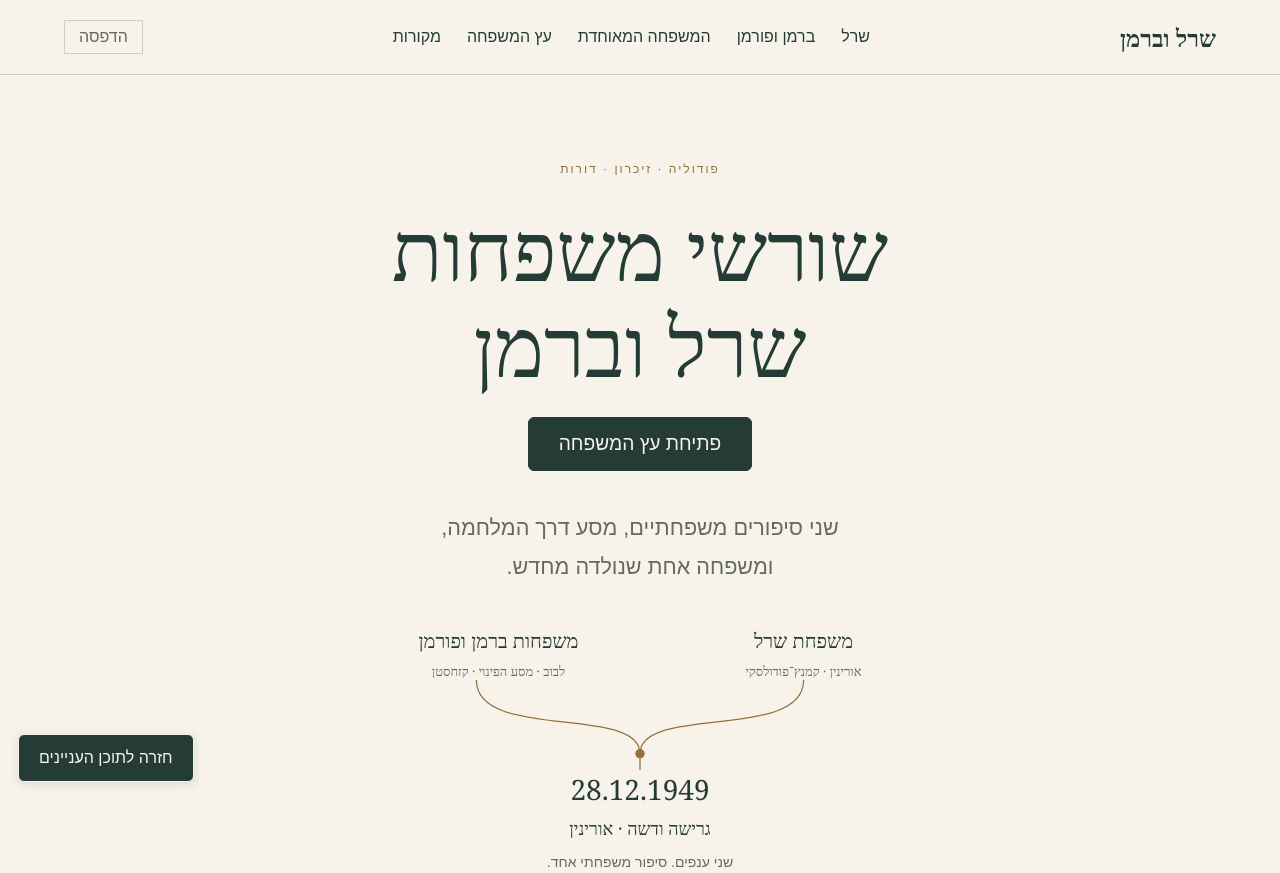
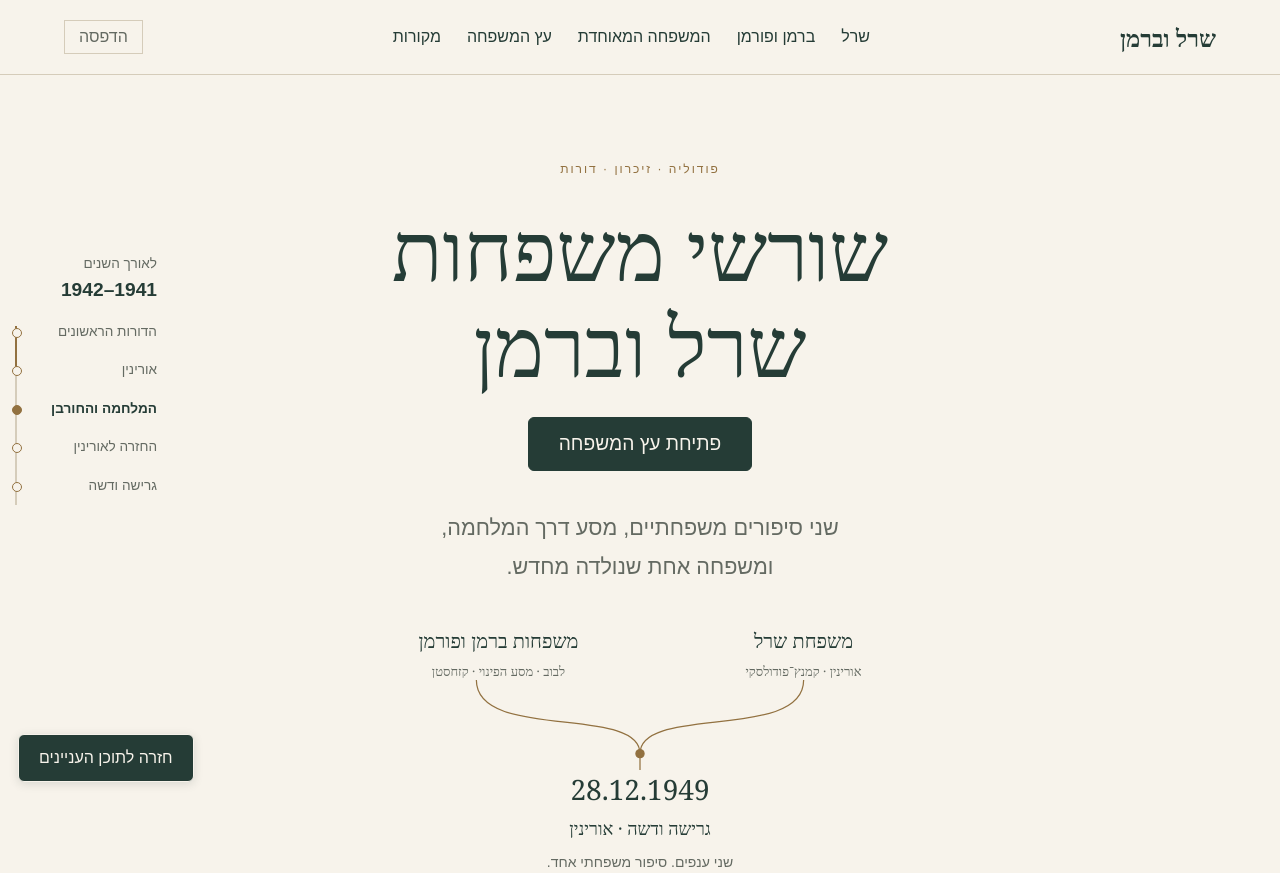
Before and after one commit to klainerg/sherel-berman-family, a plain HTML site: page index.html in a window 1280 px wide. Shown: the top 873 px of the page. Drawn offline with Linux system fonts and the light colour scheme.

Commit message:
ציר זמן צף, חזרה להתחלה ליד העץ ותצוגת התמונות

```diff
--- a/app.js
+++ b/app.js
@@ -2,7 +2,7 @@
 'use strict';
 const el=(tag,text,className)=>{const node=document.createElement(tag);if(text!==undefined)node.textContent=text;if(className)node.className=className;return node;};
 const safeName=name=>/^[a-zA-Z0-9][a-zA-Z0-9_.-]*$/.test(name)&&!name.includes('..');
-const fetchFile=async(path,json=false)=>{const r=await fetch(path);if(!r.ok)throw new Error(path);return json?r.json():r.text();};
+const fetchFile=async(path,json=false)=>{const r=await fetch(path+'?v=20261121-photos',{cache:'no-store'});if(!r.ok)throw new Error(path);return json?r.json():r.text();};
 let sourceMap=new Map();
 let references=new Map();
 let zoom=1;
@@ -20,8 +20,8 @@ function inline(node,text){
   node.append(document.createTextNode(text.slice(start)));
 }
 function figure(filename,caption){
-  const fig=el('figure');const placeholder=el('div',undefined,'placeholder');placeholder.append(el('span','▧'),el('small','מקום לתמונה מהאלבום המשפחתי'));fig.append(placeholder,el('figcaption',caption));
-  if(safeName(filename)){const image=new Image();image.alt=caption;image.loading='lazy';image.onload=()=>{const button=el('button');button.type='button';button.setAttribute('aria-label',`הגדלת תמונה: ${caption}`);button.append(image);button.onclick=()=>showImage(image.src,caption);placeholder.replaceWith(button);};image.src=`assets/images/${encodeURIComponent(filename)}`;}
+  const fig=el('figure');fig.hidden=true;let imageDone;fig.ready=new Promise(resolve=>imageDone=resolve);
+  if(safeName(filename)){const image=new Image();image.alt=caption;image.loading='eager';image.decoding='async';image.onload=()=>{const button=el('button');button.type='button';button.setAttribute('aria-label',`הגדלת תמונה: ${caption}`);button.append(image);button.onclick=()=>showImage(image.src,caption);fig.append(button,el('figcaption',caption));fig.hidden=false;imageDone();};image.onerror=()=>imageDone();image.src=`assets/images/${encodeURIComponent(filename)}`;}else{imageDone();}
   return fig;
 }
 function renderChapter(chapter,text){
@@ -45,6 +45,7 @@ async function init(){
     const nav=document.querySelector('#chapter-nav');chapters.forEach(c=>{const a=el('a',c.title);a.href=`#${c.id}`;nav.append(a);});
     const list=document.querySelector('#source-list');sources.forEach(s=>{const li=el('li');li.id=`source-${s.id}`;li.append(el('strong',s.title),el('div',s.note));if(s.url){try{const url=new URL(s.url);if(['http:','https:'].includes(url.protocol)){const a=el('a','פתיחת המקור');a.href=url.href;a.target='_blank';a.rel='noopener noreferrer';li.append(a);}}catch{}}else li.append(el('span','פרטי ההפניה טרם צורפו','source-status'));(references.get(s.id)||[]).forEach((id,i)=>{const a=el('a',` חזרה לסיפור${i?' '+(i+1):''} ↩`);a.href=`#${id}`;li.append(a);});list.append(li);});
     const observer=new IntersectionObserver(entries=>{for(const entry of entries){if(entry.isIntersecting){nav.querySelectorAll('a').forEach(a=>{const active=a.hash===`#${entry.target.id}`;a.classList.toggle('active',active);if(active)a.setAttribute('aria-current','location');else a.removeAttribute('aria-current');});}}},{rootMargin:'-10% 0px -65% 0px'});results.forEach(a=>observer.observe(a));
+    await Promise.all([...story.querySelectorAll('figure')].map(fig=>fig.ready));
     document.dispatchEvent(new Event('story-ready'));
   }catch(error){story.replaceChildren(el('p','לא ניתן לטעון את הסיפור כעת. יש לרענן את הדף. לתצוגה מקומית יש לפתוח דרך שרת תצוגה ולא בלחיצה כפולה על הקובץ.'));console.error('טעינת תוכן נכשלה',error);}
 }
--- a/family-tree.js
+++ b/family-tree.js
@@ -2,7 +2,7 @@
 (()=>{
   const root=document.getElementById('tree');if(!root)return;
   const make=(tag,text,cls)=>{const e=document.createElement(tag);if(text)e.textContent=text;if(cls)e.className=cls;return e;};
-  const heading=make('h2','עץ המשפחה');root.append(heading,make('p','שני ענפים נפגשים בגרישה ודשה, וממשיכים אל הדורות הבאים. גררו לכל כיוון; בטלפון אפשר לצבוט בשתי אצבעות להגדלה. לחצו על שם לפרטים ולמעבר לסיפור.'));
+  const heading=make('h2','עץ המשפחה');const headingRow=make('div',null,'tree-heading-row');const home=make('a','חזרה להתחלה','tree-home');home.href='#home';headingRow.append(heading,home);root.append(headingRow,make('p','שני ענפים נפגשים בגרישה ודשה, וממשיכים אל הדורות הבאים. גררו לכל כיוון; בטלפון אפשר לצבוט בשתי אצבעות להגדלה. לחצו על שם לפרטים ולמעבר לסיפור.'));
   const controls=make('div',null,'tree-controls');controls.setAttribute('role','group');controls.setAttribute('aria-label','ניווט בעץ המשפחה');
   const viewport=make('div',null,'tree-viewport');viewport.tabIndex=0;viewport.setAttribute('role','region');viewport.setAttribute('aria-label','עץ משפחה שניתן להזיז ולהגדיל');viewport.setAttribute('aria-describedby','tree-help');
   const canvas=make('div',null,'tree-canvas');viewport.append(canvas);
--- a/interactive.css
+++ b/interactive.css
@@ -1,4 +1,18 @@
 [hidden]{display:none!important}
+.tree-heading-row{display:flex;justify-content:space-between;align-items:center;flex-wrap:wrap;gap:16px;margin-bottom:18px}
+.tree-heading-row h2{margin:0}
+.tree-home{display:inline-flex;align-items:center;justify-content:center;min-height:50px;padding:12px 24px;border-radius:6px;background:var(--ink);color:var(--paper);font-size:1.15rem;text-decoration:none}
+.reading-timeline{position:fixed;left:12px;top:32vh;width:145px;z-index:3;color:var(--muted);font-family:Arial,sans-serif;pointer-events:none}
+.timeline-title{display:block;font-size:.85rem;margin-bottom:8px}
+.timeline-year{display:block;font-size:1.2rem;color:var(--ink);margin-bottom:12px}
+.timeline-progress{position:absolute;left:3px;top:70px;bottom:0;width:2px;background:var(--line);min-height:120px}
+.timeline-progress>span{display:block;width:100%;background:var(--accent)}
+.timeline-stops a{position:relative;display:block;font-size:.85rem;line-height:1.5;padding:9px 0 9px 18px;text-decoration:none;pointer-events:auto}
+.timeline-stops a::before{content:'';position:absolute;left:0;top:15px;width:8px;height:8px;border:1px solid var(--accent);border-radius:50%;background:var(--paper)}
+.timeline-stops a[aria-current]{color:var(--ink);font-weight:bold}
+.timeline-stops a[aria-current]::before{background:var(--accent)}
+@media(max-width:1050px){.reading-timeline{left:1px;width:15px;top:29vh}.timeline-title,.timeline-stops a span{display:none}.timeline-year{writing-mode:vertical-rl;font-size:12px;line-height:14px;margin-bottom:10px;min-height:55px}.timeline-stops a{width:14px;height:24px;padding:0}.timeline-stops a::before{left:3px;top:8px;width:6px;height:6px}.timeline-progress{left:6px;top:80px;min-height:100px}}
+@media print{.reading-timeline,.tree-home{display:none!important}}
 .hero-tree-link{display:inline-flex;justify-content:center;align-items:center;min-height:54px;padding:14px 30px;border:1px solid var(--ink);border-radius:6px;background:var(--ink);color:var(--paper);font:1.2rem Arial,sans-serif;text-decoration:none;margin:0 0 16px}
 .hero-tree-link:hover{background:#3d574c}
 article p{font-size:1.4rem;line-height:1.95}
--- /dev/null
+++ b/reading-timeline.js
@@ -0,0 +1,28 @@
+/* A reading timeline in the page gutter; it never changes the text layout. */
+(()=>{
+  const nav=document.createElement('nav');nav.className='reading-timeline';nav.setAttribute('aria-label','ציר הזמן של הסיפור');nav.hidden=true;
+  const title=document.createElement('span');title.className='timeline-title';title.textContent='לאורך השנים';
+  const year=document.createElement('strong');year.className='timeline-year';
+  const progress=document.createElement('div');progress.className='timeline-progress';progress.setAttribute('role','progressbar');progress.setAttribute('aria-label','התקדמות בסיפור');progress.setAttribute('aria-valuemin','0');progress.setAttribute('aria-valuemax','100');
+  const fill=document.createElement('span');progress.append(fill);
+  const list=document.createElement('div');list.className='timeline-stops';nav.append(title,year,progress,list);document.body.append(nav);
+  const definitions=[
+    ['sherel-1','שורשים','הדורות הראשונים'],['sherel-2','לפני 1941','אורינין'],['sherel-3','1941–1942','המלחמה והחורבן'],['sherel-4','מ־1944','החזרה לאורינין'],
+    ['berman-1','1895–1928','משפחת ברמן ופורמן'],['berman-2','לפני 1941','השנים שלפני המלחמה'],['berman-3','1941','המשפחה מתפצלת'],['berman-4','1941','הבריחה מלבוב'],['berman-5','ימי המלחמה','האסון על הדוברה'],['berman-6','שנות הפינוי','ימנקה'],['berman-7','1943','האיחוד עם רוזה'],['berman-8','ימי הכיבוש','אלה שלא שרדו'],['berman-9','1944–1946','החזרה לחיים'],
+    ['together-1','1949','גרישה ודשה'],['together-2','הדור הבא','איגור ונליה'],['event-nelia','1957','לידתה של נליה'],['event-igor','1990','פטירת איגור'],['event-israel','1991','העלייה לישראל']
+  ];
+  let scheduled=false,lastKey='';
+  function update(){scheduled=false;const story=document.getElementById('story');if(!story||!document.getElementById('sherel'))return;const box=story.getBoundingClientRect();nav.hidden=box.top>innerHeight*.7||box.bottom<120;if(nav.hidden)return;
+    const visible=definitions.map(d=>({id:d[0],date:d[1],label:d[2],target:document.getElementById(d[0])})).filter(d=>d.target&&!d.target.closest('[hidden]'));
+    let index=0;for(let i=0;i<visible.length;i++){if(visible[i].target.getBoundingClientRect().top<=innerHeight*.35)index=i;}
+    const item=visible[index];if(!item)return;year.textContent=item.date;const percent=Math.round(index/Math.max(1,visible.length-1)*100);fill.style.height=percent+'%';progress.setAttribute('aria-valuenow',percent);progress.setAttribute('aria-valuetext',item.date+' — '+item.label);
+    const key=item.id+'|'+visible.length;if(key===lastKey)return;lastKey=key;list.replaceChildren();const start=Math.max(0,Math.min(index-2,visible.length-5));visible.slice(start,start+5).forEach(d=>{const a=document.createElement('a');a.href='#'+d.id;a.title=d.date+' — '+d.label;a.setAttribute('aria-label',a.title);if(d===item)a.setAttribute('aria-current','step');const label=document.createElement('span');label.textContent=d.label;a.append(label);list.append(a);});
+  }
+  function schedule(){if(!scheduled){scheduled=true;requestAnimationFrame(update);}}
+  function setup(){
+    const milestones=[['event-nelia','לזוג נולדו שני ילדים:'],['event-igor','בשנת 1990 נפטר'],['event-israel','שנה לאחר מכן, בשנת 1991']];
+    document.querySelectorAll('#together p').forEach(p=>{for(const [id,start] of milestones)if(p.textContent.startsWith(start))p.id=id;});
+    new MutationObserver(schedule).observe(document.getElementById('story'),{subtree:true,attributes:true,attributeFilter:['hidden']});window.addEventListener('scroll',schedule,{passive:true});window.addEventListener('resize',schedule);if(location.hash.startsWith('#event-'))requestAnimationFrame(()=>document.getElementById(location.hash.slice(1))?.scrollIntoView({behavior:'instant'}));schedule();
+  }
+  if(document.getElementById('sherel'))setup();else document.addEventListener('story-ready',setup,{once:true});
+})();
```
Also changed, not shown: index.html (+4 -4 lines), 1 other file.
